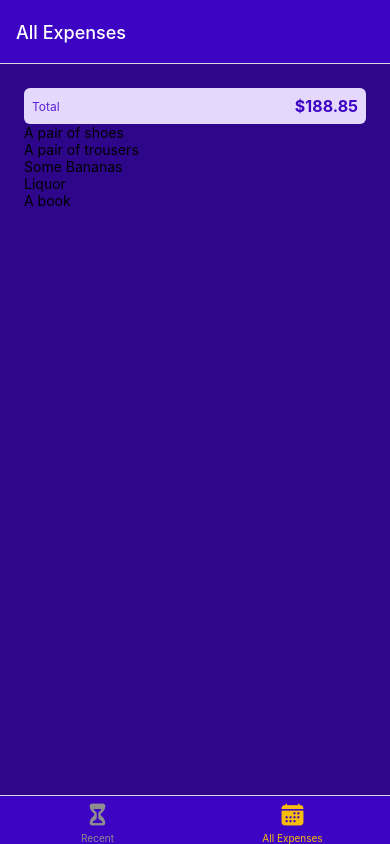
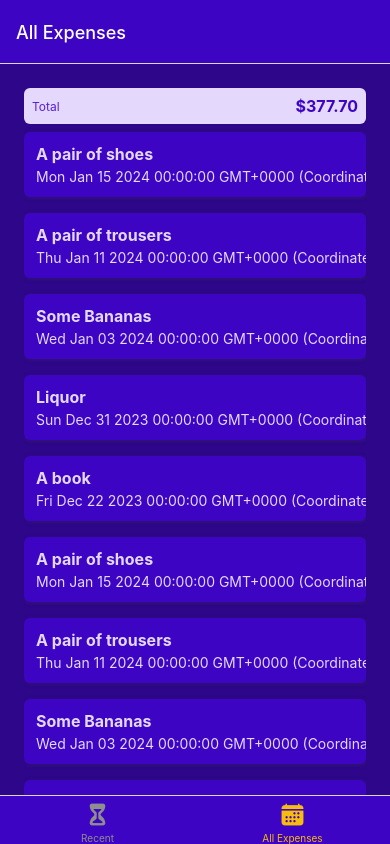
Before and after one commit to Will-Watson/RN-Expense-Tracker, a React Native app: screen /AllExpenses in a window 390 px wide. Built offline with nearby package versions, Linux system fonts and the light colour scheme.

Commit message:
feat: Expense list styling added and itegrated into ap

```diff
--- a/components/ExpensesOutput/ExpenseItem.js
+++ b/components/ExpensesOutput/ExpenseItem.js
@@ -1,11 +1,57 @@
-import { Pressable, StyleSheet, View } from 'react-native';
+import { Pressable, StyleSheet, View, Text } from 'react-native';
 
-const ExpenseItem = () => {
+import { GlobalStyles } from '../../constants/styles';
+
+const ExpenseItem = ({ description, amount, date }) => {
   return (
-    <Pressable />
-  )
+    <Pressable>
+      <View style={styles.expenseItem}>
+        <View>
+          <Text style={[styles.textBase, styles.description]}>{description}</Text>
+          <Text style={styles.textBase}>{date.toString()}</Text>
+        </View>
+        <View style={styles.amountContainer}>
+          <Text style={amount}>{amount}</Text>
+        </View>
+      </View>
+    </Pressable>
+  );
 };
 
-const styles = StyleSheet.create({});
+const styles = StyleSheet.create({
+  expenseItem: {
+    flexDirection: 'row',
+    justifyContent: 'space-between',
+    padding: 12,
+    marginVertical: 8,
+    borderRadius: 6,
+    backgroundColor: GlobalStyles.colors.primary500,
+    elevation: 3,
+    shadowColor: GlobalStyles.colors.gray500,
+    shadowOffset: { width: 1, height: 1 },
+    shadowOpacity: 0.4,
+    shadowRadius: 4,
+  },
+  textBase: {
+    color: GlobalStyles.colors.primary50,
+  },
+  description: {
+    fontSize: 16,
+    marginBottom: 4,
+    fontWeight: 'bold',
+  },
+  amountContainer: {
+    paddingHorizontal: 12,
+    paddingVertical: 4,
+    backgroundColor: 'white',
+    justifyContent: 'center',
+    alignItems: 'center',
+    borderRadius: 4,
+  },
+  amount: {
+    color: GlobalStyles.colors.primary500,
+    fontWeight: 'bold',
+  }
+});
 
 export default ExpenseItem;
--- a/components/ExpensesOutput/ExpensesList.js
+++ b/components/ExpensesOutput/ExpensesList.js
@@ -1,7 +1,9 @@
-import { FlatList, StyleSheet, Text } from 'react-native';
+import { FlatList, StyleSheet } from 'react-native';
+
+import ExpenseItem from './ExpenseItem';
 
 const renderExpenseItem = (itemData) => {
-  return <Text>{itemData.item.description}</Text>;
+  return <ExpenseItem {...itemData.item}/>;
 };
 
 const ExpensesList = ({ expenses }) => {
--- a/components/ExpensesOutput/ExpensesOutput.js
+++ b/components/ExpensesOutput/ExpensesOutput.js
@@ -35,6 +35,36 @@
     amount: 18.59,
     date: new Date('2023-12-22'),
   },
+  {
+    id: 'e6',
+    description: 'A pair of shoes',
+    amount: 59.99,
+    date: new Date('2024-01-15'),
+  },
+  {
+    id: 'e7',
+    description: 'A pair of trousers',
+    amount: 89.29,
+    date: new Date('2024-01-11'),
+  },
+  {
+    id: 'e8',
+    description: 'Some Bananas',
+    amount: 5.99,
+    date: new Date('2024-01-03'),
+  },
+  {
+    id: 'e9',
+    description: 'Liquor',
+    amount: 14.99,
+    date: new Date('2023-12-31'),
+  },
+  {
+    id: 'e10',
+    description: 'A book',
+    amount: 18.59,
+    date: new Date('2023-12-22'),
+  },
 ];
 
 const ExpensesOutput = ({ expenses, expensesPeriod }) => {
@@ -49,7 +79,9 @@
 const styles = StyleSheet.create({
   container: {
     flex: 1,
-    padding: 24,
+    paddingHorizontal: 24,
+    paddingTop: 24,
+    paddingBottom: 0,
     backgroundColor: GlobalStyles.colors.primary700,
   },
 });
```
